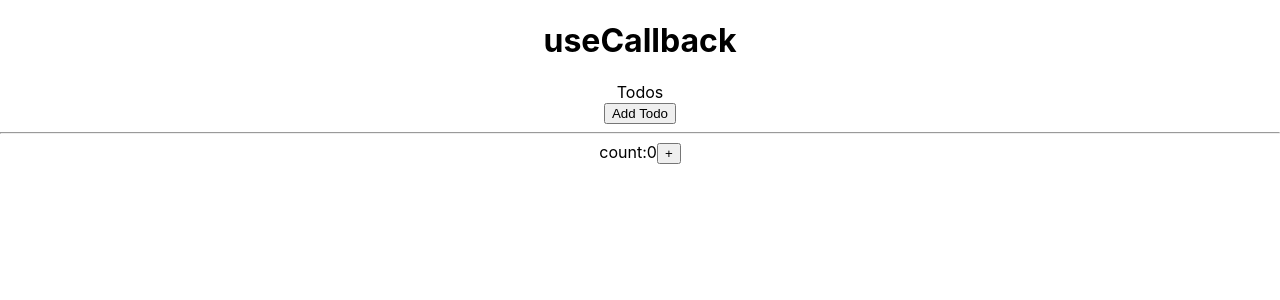
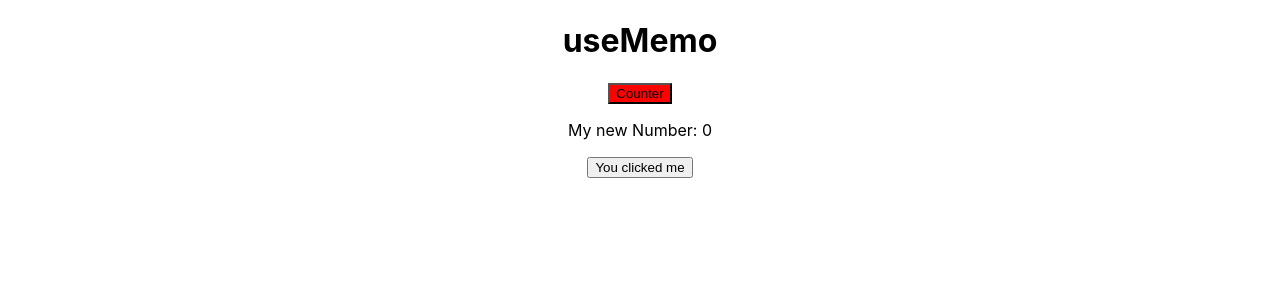
Before and after one commit to RushikeshTekale66/React-Important-Concept, a React (Create React App) app: page / in a window 1280 px wide. Shown: the top 300 px of the page. Built offline with nearby package versions, Linux system fonts and the light colour scheme.

Commit message:
useMemo()

```diff
--- a/src/Component/Home.js
+++ b/src/Component/Home.js
@@ -1,36 +1,39 @@
-import React, { useCallback } from 'react'
-import { useState } from 'react'
-import Todos from './Todos';
+import React from 'react'
+import { useState, useMemo } from 'react'
 
 const Home = () => {
+    const [myNum, setMyNum] = useState(0);
+    const [show, setShow] = useState(true);
 
-    const [count, setCount] = useState(0);
-    const [todos, setTodos] = useState([]);
-
-    const increment = ()=>{
-        setCount(count+1);
+    const getValue=()=>{
+        return setMyNum(myNum+1);
     }
 
-    // By using useCallback website can't render the todo still we update it
-    // Only website render when we update todos
-    const addTodo = useCallback(()=>{
-        setTodos((prev)=>[...prev, 'new Entry']);
-    }, [todos])
+    const countNumber = (num)=>{
+        console.log("Count number", num);
+        for(let i=0; i<10000; i++){}
+            return num;
+    }
 
-    // without todo website render todos if it change state or not
-    // const addTodo=()=>{
-    //     setTodos((prev)=>[...prev, 'new Entry']);
-    // }
+    // countNumber will run only when we chenge the myNum
+    // This will increase the performance of the site
+    // It always return the memorized value
+    const checkData = useMemo(()=>{
+        return countNumber(myNum);
+    }, [myNum]);
+
+    // const checkData = countNumber(myNum);
 
   return (
     <div>
-        <h1>useCallback</h1>
-        <Todos todos={todos} addTodo={addTodo}/>
-        <hr/>
-        <div>
-            count:{count}
-            <button onClick={increment}>+</button>
-        </div>
+        <h1>useMemo</h1>
+        <button onClick={getValue} style={{backgroundColor:"red"}}>
+            Counter
+        </button>
+        <p>My new Number: {checkData}</p>
+        <button onClick={()=>setShow(!show)}>
+            {show?"You clicked me":"Click me plz"}
+        </button>
     </div>
   )
 }
--- a/src/Component/Todos.js
+++ /dev/null
@@ -1,20 +0,0 @@
-import React, {memo} from 'react'
-
-const Todos = ({todos, addTodo}) => {
-    console.log("Child render");
-  return (
-    <>
-    <div>Todos</div>
-    {
-        todos.map((todo, index)=>{
-            return <p key={index}>{todo+index}</p>
-        })
-    }
-    <button onClick={addTodo}>Add Todo</button>
-    </>
-  )
-}
-
-// by using memo website render only once
-
-export default memo(Todos);
```
